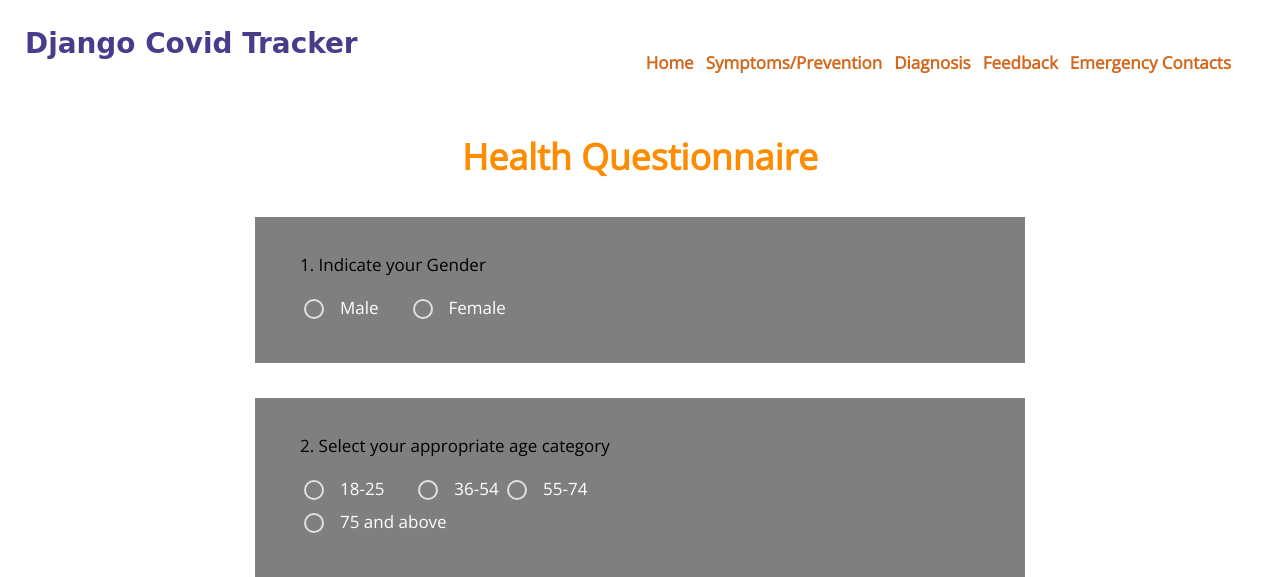
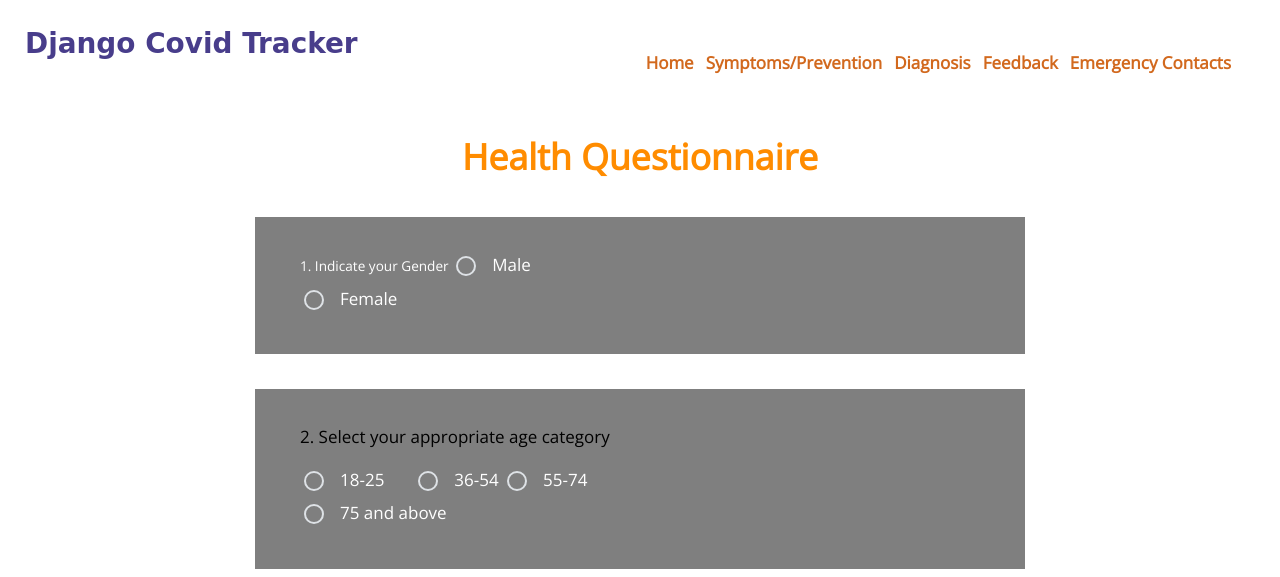
Before and after one commit to MsMutinda/CovidTracker, a Django app: page /health/ in a window 1280 px wide. Shown: the top 577 px of the page. Run offline with Django 3.2, Linux system fonts and the light colour scheme; some libraries are stand-ins or nearby versions.

Commit message:
package requirements conflict

```diff
--- a/Tracker/templates/Tracker/health.html
+++ b/Tracker/templates/Tracker/health.html
@@ -8,8 +8,7 @@
         <form action="" method="post">
             <div class="tm-bg-black tm-form-block">
                 <div class="col-xl-6">
-                    <p> 1. Indicate your Gender</p>
-                    <label class="mr-4">
+                    <label for="gender" class="mr-4">1. Indicate your Gender
                         <input class="with-gap" name="gender" type="radio" value="m" />
                         <span>Male</span>
                     </label>
--- a/requirements.txt
+++ b/requirements.txt
@@ -222,7 +222,7 @@ websockets==8.1
 whitenoise==5.2.0
 wrapt==1.12.1
 wurlitzer==2.1.1
-xkit==0.0.0
+
 yapf==0.31.0
 zipp==1.0.0
 zope.interface==4.7.1
```
